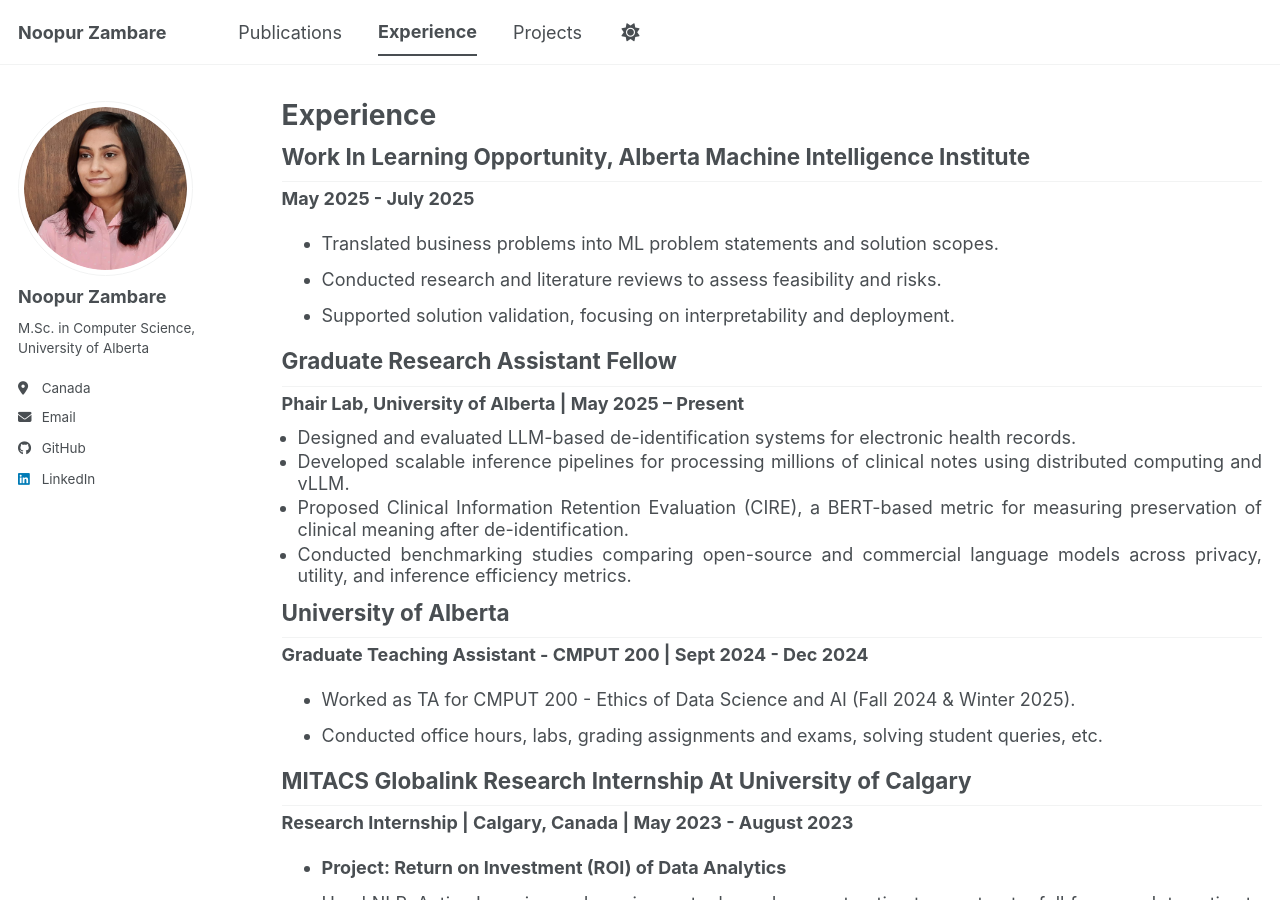
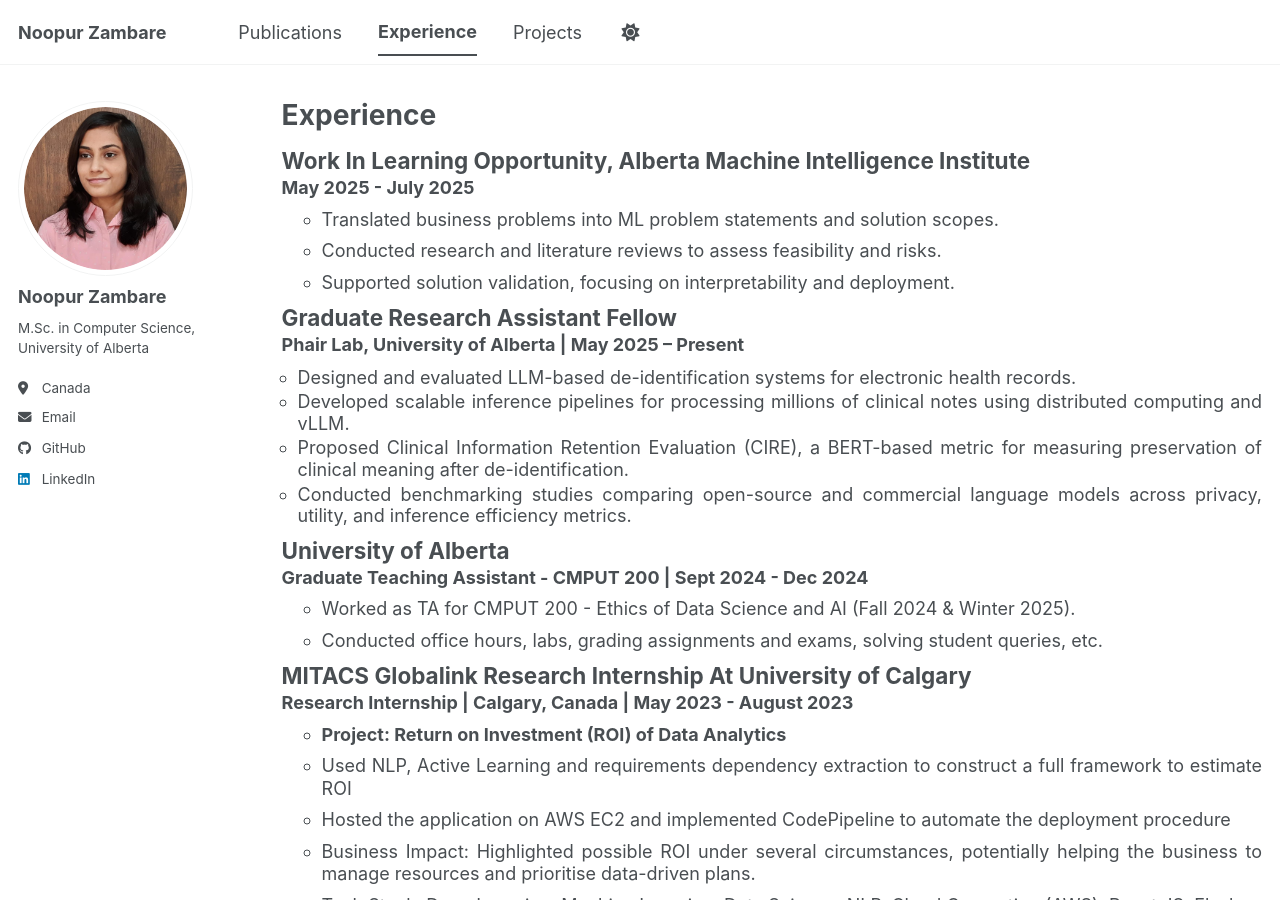
Before and after one commit to noopur-zambare/noopur-zambare.github.io, a Jekyll site: the page built from _pages/experience.html, in a window 1280 px wide and 900 px high. Built offline with Jekyll 4.4.1, drawn with Linux system fonts in a browser that asks for light colours; a script bundle is joined from its source files by our own code; library files that are not in the unit come from our copies.

Commit message:
experience updated

```diff
--- a/_pages/experience.html
+++ b/_pages/experience.html
@@ -9,22 +9,22 @@ author_profile: true
 
 {% assign sorted_experience = site.experience | sort: "date" | reverse %}
 
-<div class="page__content">
+<ul style="list-style: none; padding-left: 0; margin-left: 0;">
 
 {% for post in sorted_experience %}
 
-  <div style="margin-bottom: 12px;">
+  <li style="margin-bottom: 10px;">
 
     <h2 style="margin: 0 0 3px 0;">
       {{ post.title }}
     </h2>
 
-    <div style="margin: 0;">
+    <div style="margin: 0; line-height: 1.25;">
       {{ post.excerpt }}
     </div>
 
-  </div>
+  </li>
 
 {% endfor %}
 
-</div>
+</ul>
```
